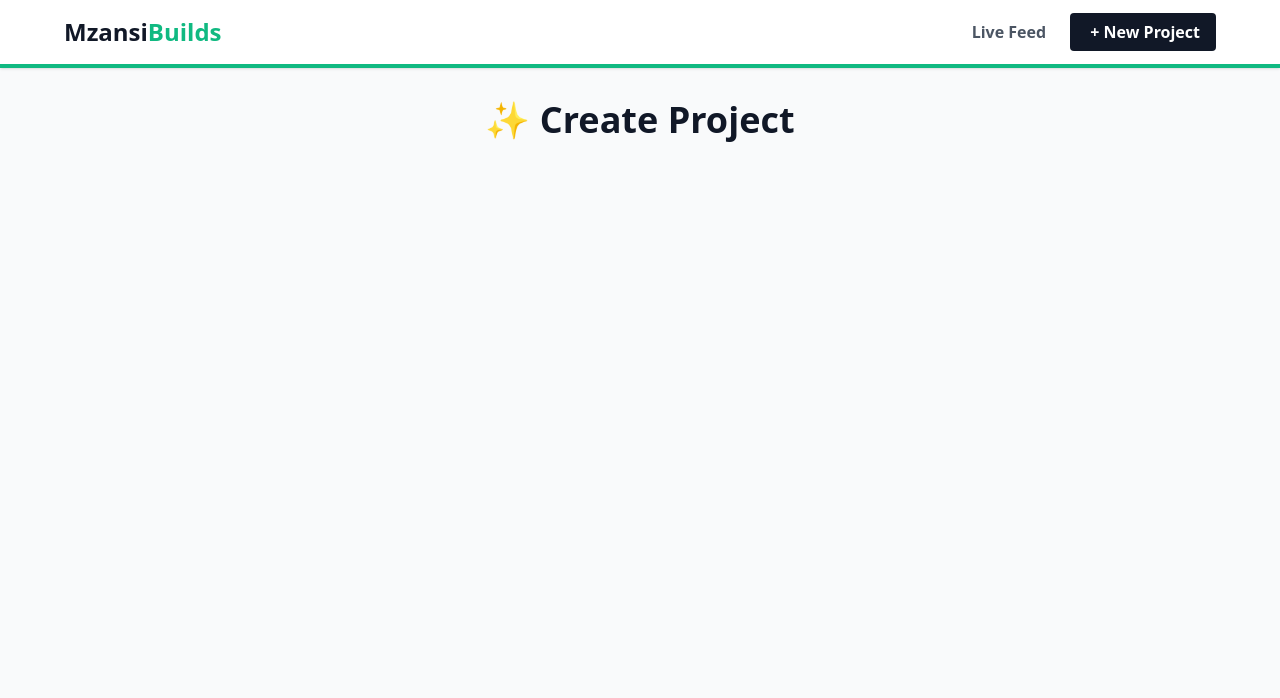
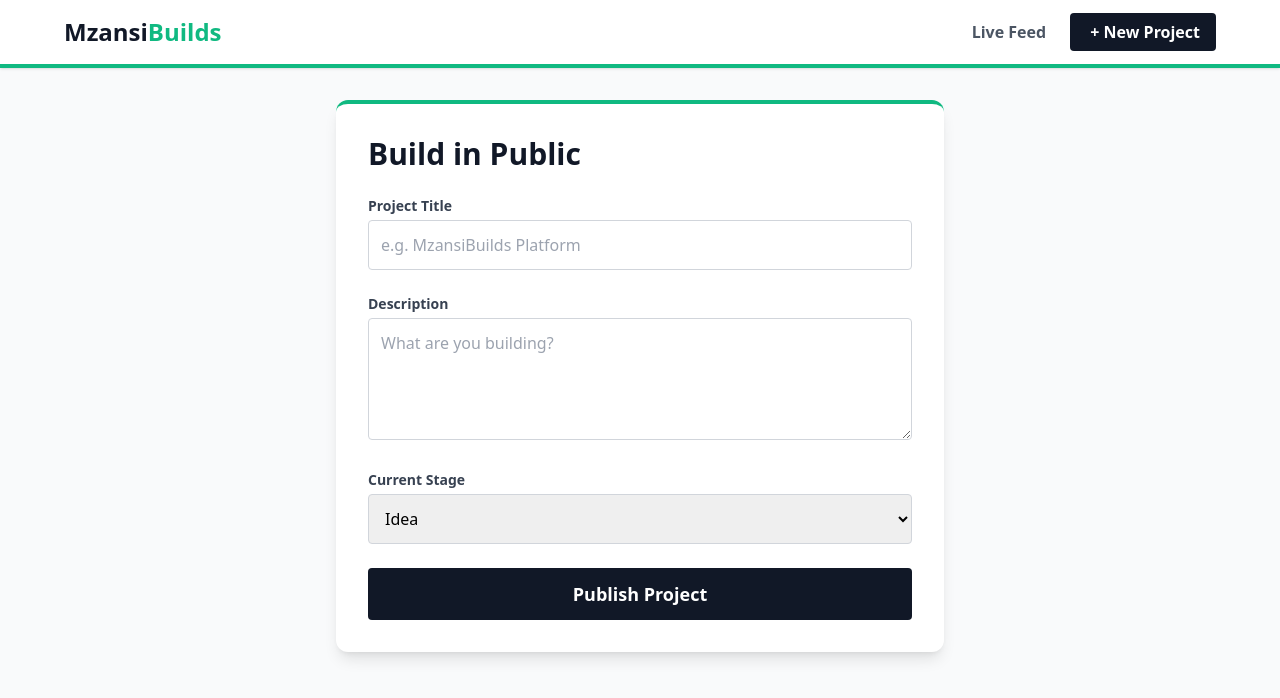
Before and after one commit to Raihan-Mohd/mzansibuilds, a Vue app in the folder frontend/: page /create in a window 1280 px wide. Shown: the top 698 px of the page. Built offline with nearby package versions, Linux system fonts and the light colour scheme.

Commit message:
feat: integrated core views and restored database read/write

```diff
--- a/frontend/src/views/CreateView.vue
+++ b/frontend/src/views/CreateView.vue
@@ -1,5 +1,70 @@
+<script setup>
+import { ref } from 'vue';
+import axios from 'axios';
+import { useRouter } from 'vue-router';
+
+const router = useRouter();
+
+const title = ref('');
+const description = ref('');
+const stage = ref('Idea');
+
+const submitProject = async () => {
+  try {
+    const projectData = {
+      title: title.value,
+      description: description.value,
+      stage: stage.value,
+      status: 'in-progress'
+    };
+
+    await axios.post('http://localhost:5000/api/projects', projectData);
+
+    router.push('/feed');
+
+  } catch (error) {
+    console.error(error);
+    alert('Failed to save project. Is the backend running?');
+  }
+};
+</script>
+
 <template>
-  <div class="p-8 text-center">
-    <h1 class="text-4xl font-bold text-mzansi-dark">✨ Create Project</h1>
+  <div class="p-8 max-w-2xl mx-auto">
+    <div class="bg-white p-8 rounded-xl shadow-lg border-t-4 border-mzansi-green">
+      <h1 class="text-3xl font-extrabold text-mzansi-dark mb-6">Build in Public</h1>
+
+      <form @submit.prevent="submitProject" class="space-y-6">
+        <div>
+          <label class="block text-sm font-semibold text-gray-700 mb-1">Project Title</label>
+          <input v-model="title" type="text" required
+                 class="w-full p-3 border border-gray-300 rounded focus:ring-2 focus:ring-mzansi-green outline-none transition"
+                 placeholder="e.g. MzansiBuilds Platform">
+        </div>
+
+        <div>
+          <label class="block text-sm font-semibold text-gray-700 mb-1">Description</label>
+          <textarea v-model="description" required rows="4"
+                    class="w-full p-3 border border-gray-300 rounded focus:ring-2 focus:ring-mzansi-green outline-none transition"
+                    placeholder="What are you building?"></textarea>
+        </div>
+
+        <div>
+          <label class="block text-sm font-semibold text-gray-700 mb-1">Current Stage</label>
+          <select v-model="stage"
+                  class="w-full p-3 border border-gray-300 rounded focus:ring-2 focus:ring-mzansi-green outline-none transition">
+            <option>Idea</option>
+            <option>Prototyping</option>
+            <option>Development</option>
+            <option>Testing</option>
+          </select>
+        </div>
+
+        <button type="submit"
+                class="w-full bg-mzansi-dark text-white font-bold text-lg py-3 rounded hover:bg-mzansi-green transition duration-300">
+          Publish Project
+        </button>
+      </form>
+    </div>
   </div>
 </template>
--- a/frontend/src/views/FeedView.vue
+++ b/frontend/src/views/FeedView.vue
@@ -1,5 +1,50 @@
+<script setup>
+import { ref, onMounted } from 'vue';
+import axios from 'axios';
+
+const projects = ref([]);
+
+const fetchProjects = async () => {
+  try {
+    const response = await axios.get('http://localhost:5000/api/projects');
+    projects.value = response.data;
+  } catch (error) {
+    console.error("Failed to load feed", error);
+  }
+};
+
+onMounted(() => {
+  fetchProjects();
+});
+</script>
+
 <template>
-  <div class="p-8 text-center">
-    <h1 class="text-4xl font-bold text-mzansi-dark">📡 Live Feed</h1>
+  <div class="p-8 max-w-4xl mx-auto space-y-8">
+    <h1 class="text-4xl font-extrabold text-mzansi-dark border-b-4 border-mzansi-green pb-2 inline-block">
+      Live Developer Feed
+    </h1>
+
+    <div v-for="project in projects" :key="project.id"
+         class="bg-white p-6 rounded-xl shadow border border-gray-100 hover:shadow-lg transition-shadow duration-300">
+
+      <div class="flex justify-between items-start mb-4">
+        <h3 class="text-2xl font-bold text-mzansi-dark">{{ project.title }}</h3>
+        <span class="bg-gray-100 text-mzansi-green text-xs font-extrabold px-3 py-1 rounded-full uppercase tracking-wide border border-mzansi-green/20">
+          {{ project.stage }}
+        </span>
+      </div>
+
+      <p class="text-gray-600 text-lg mb-6 leading-relaxed">{{ project.description }}</p>
+
+      <div class="flex space-x-4 border-t pt-4">
+        <button class="text-sm font-semibold text-gray-500 hover:text-mzansi-green transition">💬 Comment</button>
+        <button class="text-sm font-semibold text-gray-500 hover:text-mzansi-dark transition">✋ Raise Hand</button>
+      </div>
+    </div>
+
+    <div v-if="projects.length === 0" class="text-center text-gray-500 italic py-10">
+      No projects built yet. Be the first!
+    </div>
+
   </div>
 </template>
```
Also changed, not shown: 1 other file (tests, documents, lock files or other folders).
